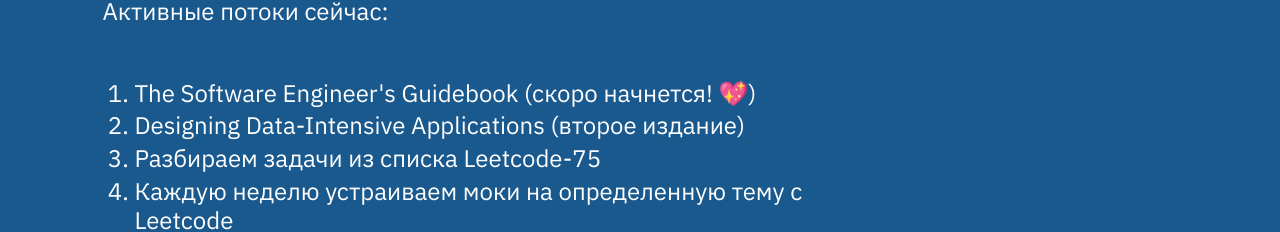
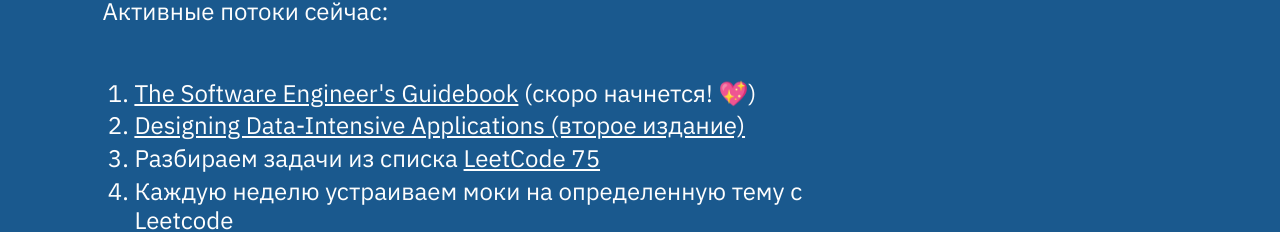
Before and after one commit to LenaAn/nelenkin-frontend, a React (Vite) app: page / in a window 1280 px wide. Shown: the part 4024-4256 px from the top of the page. Built offline with nearby package versions, Linux system fonts and the light colour scheme.

Commit message:
add links to active streams

```diff
--- a/src/components/sections/ActiveStreamsSection.jsx
+++ b/src/components/sections/ActiveStreamsSection.jsx
@@ -11,9 +11,20 @@
                         Активные потоки сейчас:
                     </p>
                     <ol className="about-list section-description">
-                        <li>The Software Engineer's Guidebook (скоро начнется! 💖)</li>
-                        <li>Designing Data-Intensive Applications (второе издание)</li>
-                        <li>Разбираем задачи из списка Leetcode-75</li>
+                        <li><a
+                            target="_blank"
+                            rel="noopener noreferrer"
+                            href="https://www.engguidebook.com/">The Software Engineer's Guidebook</a> (скоро начнется! 💖)</li>
+                        <li><a
+                            target="_blank"
+                            rel="noopener noreferrer"
+                            href="https://www.oreilly.com/library/view/designing-data-intensive-applications/9781098119058/">
+                            Designing Data-Intensive Applications (второе издание)</a></li>
+                        <li>Разбираем задачи из списка <a
+                            target="_blank"
+                            rel="noopener noreferrer"
+                            href="https://leetcode.com/studyplan/leetcode-75/">
+                            LeetCode 75</a></li>
                         <li>Каждую неделю устраиваем моки на определенную тему с Leetcode</li>
                     </ol>
                 </div>
```
